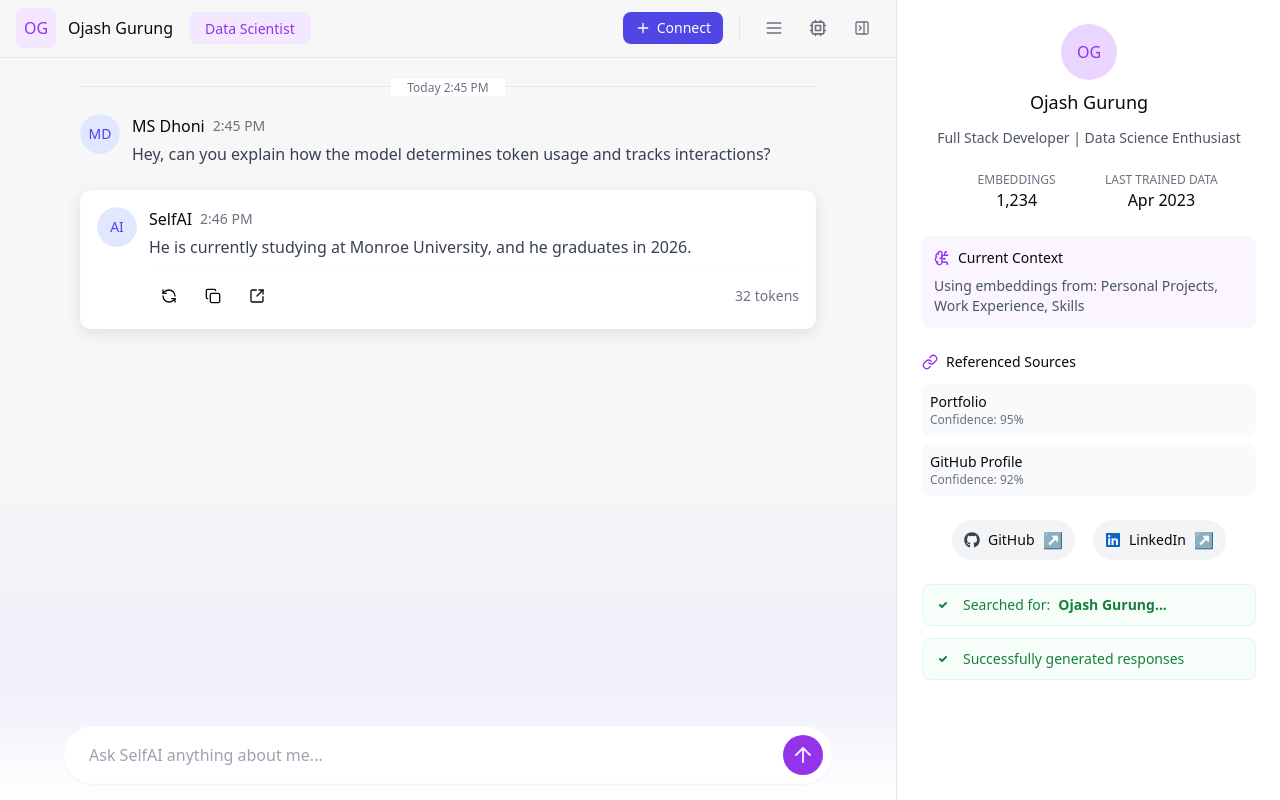
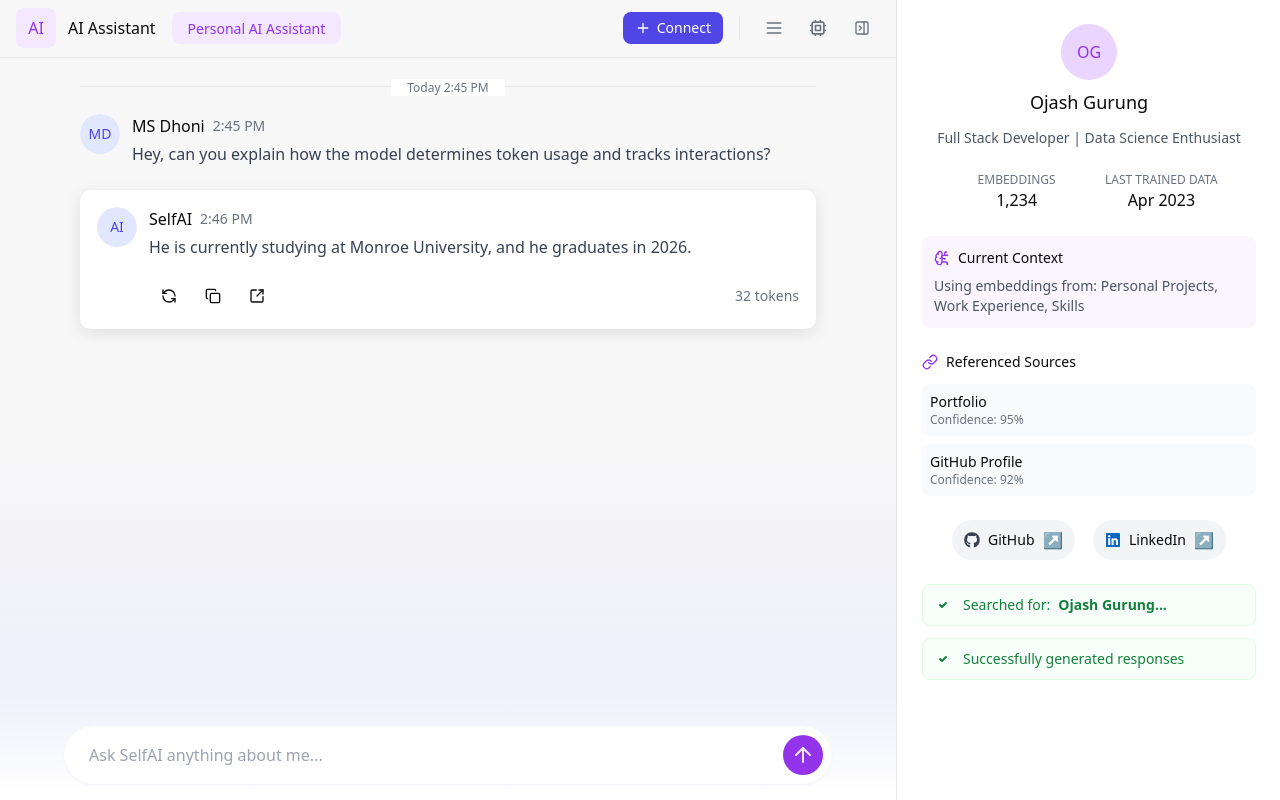
Before and after one commit to ojashgurung/SelfAI, a Next.js app in the folder frontend/: page /chat/public/1 in a window 1280 px wide. Built offline with nearby package versions, Linux system fonts and the light colour scheme.

Commit message:
fix: Integrated chat header with API connection to retrieve the user information TODO: To handle the connect button and other functionality

```diff
--- a/frontend/src/components/chat/chat-header.tsx
+++ b/frontend/src/components/chat/chat-header.tsx
@@ -16,13 +16,20 @@ export default function ChatHeader({ isPublic, session }: ChatHeaderProps) {
     <div className="flex items-center justify-between px-4 py-2 border-b">
       <div className="flex items-center gap-3">
         <div className="w-10 h-10 rounded-lg bg-purple-100 flex items-center justify-center">
-          <span className="text-purple-600 font-medium">OG</span>
+          <span className="text-purple-600 font-medium">
+            {session?.owner?.fullname
+              ?.split(" ")
+              .map((n) => n[0])
+              .join("") || "AI"}
+          </span>
         </div>
         <div className="flex items-center gap-4">
-          <h2 className="flex min-w-fit font-medium">Ojash Gurung</h2>
+          <h2 className="flex min-w-fit font-medium">
+            {session?.owner?.fullname || "AI Assistant"}
+          </h2>
           <div className="w-full items-center justify bg-purple-100 px-4 py-1 text-white rounded-lg">
             <span className="text-sm font-medium text-purple-600">
-              Data Scientist
+              {session?.owner?.personal_bio || "Personal AI Assistant"}
             </span>
           </div>
         </div>
```
